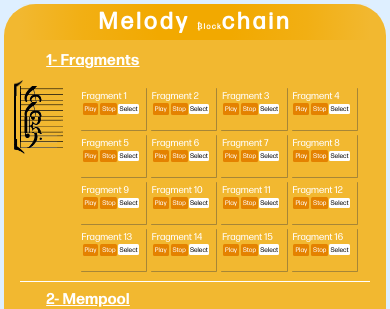
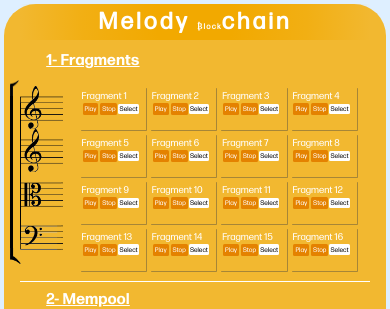
Before and after one commit to criaturaimaginaria/Melody-chain, a Next.js app: page / in a window 390 px wide. Shown: the top 309 px of the page. Built offline with nearby package versions, Linux system fonts and the light colour scheme; no server answers; the database is empty.

Commit message:
clef size

```diff
--- a/src/app/page.module.css
+++ b/src/app/page.module.css
@@ -664,7 +664,7 @@ opacity: 0.8;
 
 /* ///////////////Phone//////////////// */
 
-@media only screen and (max-width: 1150px) {
+@media only screen and (max-width: 1200px) {
 
   .header{
     font-family: DJRDeckRegular;
@@ -747,7 +747,7 @@ opacity: 0.8;
 
 .clefLine{
   width: min(0.7vw, 0.7em);
-  margin-left: -0.4em;
+  margin-left: -0.6em;
   height:100%;
   margin-top:auto;
   margin-bottom:auto;
@@ -790,8 +790,9 @@ opacity: 0.8;
 
 
 .sol, .sol2, .do, .Fa {
+  /* margin-left: min(4vw, 4em); */
   display: flex;
-  height: min(4vw, 4em);
+  height: min(11vw, 11em);
   width: min(11vw, 11em);
   align-items: center;
   justify-content: center;
@@ -805,6 +806,8 @@ opacity: 0.8;
   max-height: 100%;
   max-width: 100%;
 }
+
+
 
 .tracksContainer {
   margin-top:min(0vw , 0em);
```
